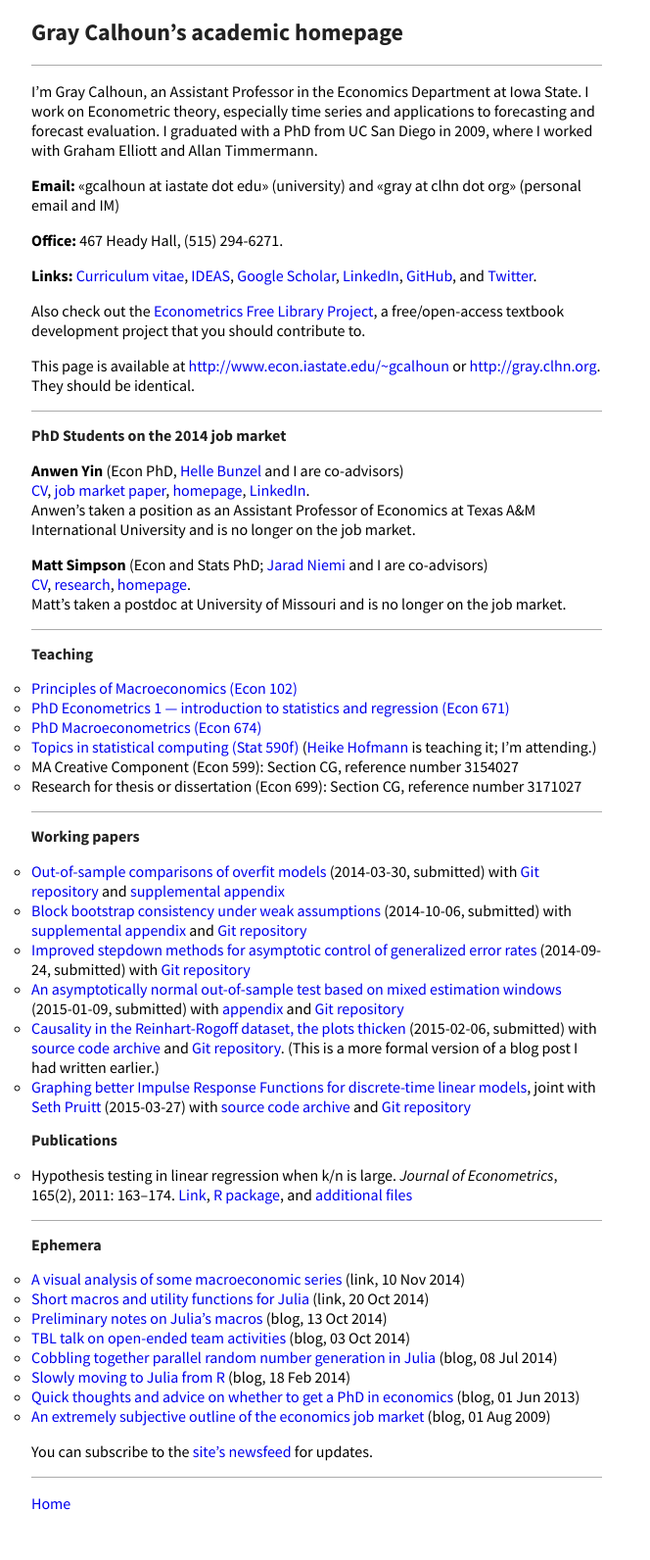
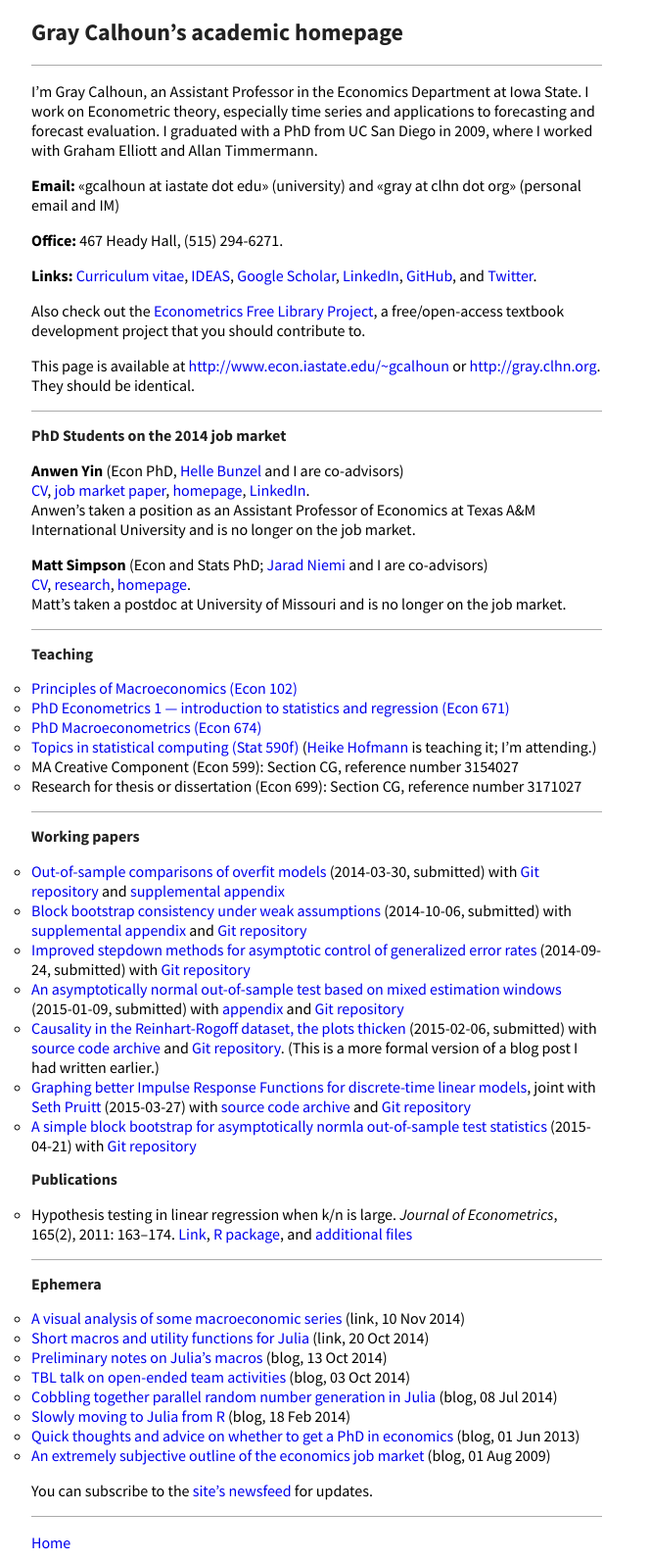
Before and after one commit to mmkuang/grayclhn.github.io, a Jekyll site: the page built from index.md, in a window 1280 px wide. Shown: the whole page at 98% size, without its empty margins (0-664 px from the left). Built offline with Jekyll 4.4.1, drawn with Linux system fonts in a browser that asks for light colours; Markdown is read by kramdown in place of the engine named in the settings; before the commit the page ends 1552 px from its top, so only the background shows below that.

Commit message:
Add oos bootstrap paper to website

```diff
--- a/index.md
+++ b/index.md
@@ -51,8 +51,6 @@ Matt’s taken a postdoc at University of Missouri and is no longer on the job m
 
 <hr />
 
-<!--more-->
-
 ## Teaching
 * [Principles of Macroeconomics (Econ 102)](102)
 * [PhD Econometrics 1 — introduction to statistics
@@ -69,8 +67,6 @@ Matt’s taken a postdoc at University of Missouri and is no longer on the job m
 [Heike Hofmann]: http://hofmann.public.iastate.edu/
 
 <hr />
-
-<!--more-->
 
 ## Working papers
 
@@ -97,6 +93,9 @@ Matt’s taken a postdoc at University of Missouri and is no longer on the job m
   joint with [Seth Pruitt](https://sites.google.com/site/sethpruittnet/)
   (2015-03-27) with [source code archive](dl/calhoun-smooth-irf.zip) and
   [Git repository](https://git.ece.iastate.edu/gcalhoun/smooth_irf/tree/2015-02-22b)
+* [A simple block bootstrap for asymptotically normla out-of-sample test
+  statistics](dl/calhoun-oosbootstrap.pdf) (2015-04-21) with
+  [Git repository](https://git.ece.iastate.edu/gcalhoun/oosbootstrap/tree/v2015-04-21)
 
 ## Publications
 * Hypothesis testing in linear regression when k/n is large. *Journal
```
Also changed, not shown: 1 other file.
